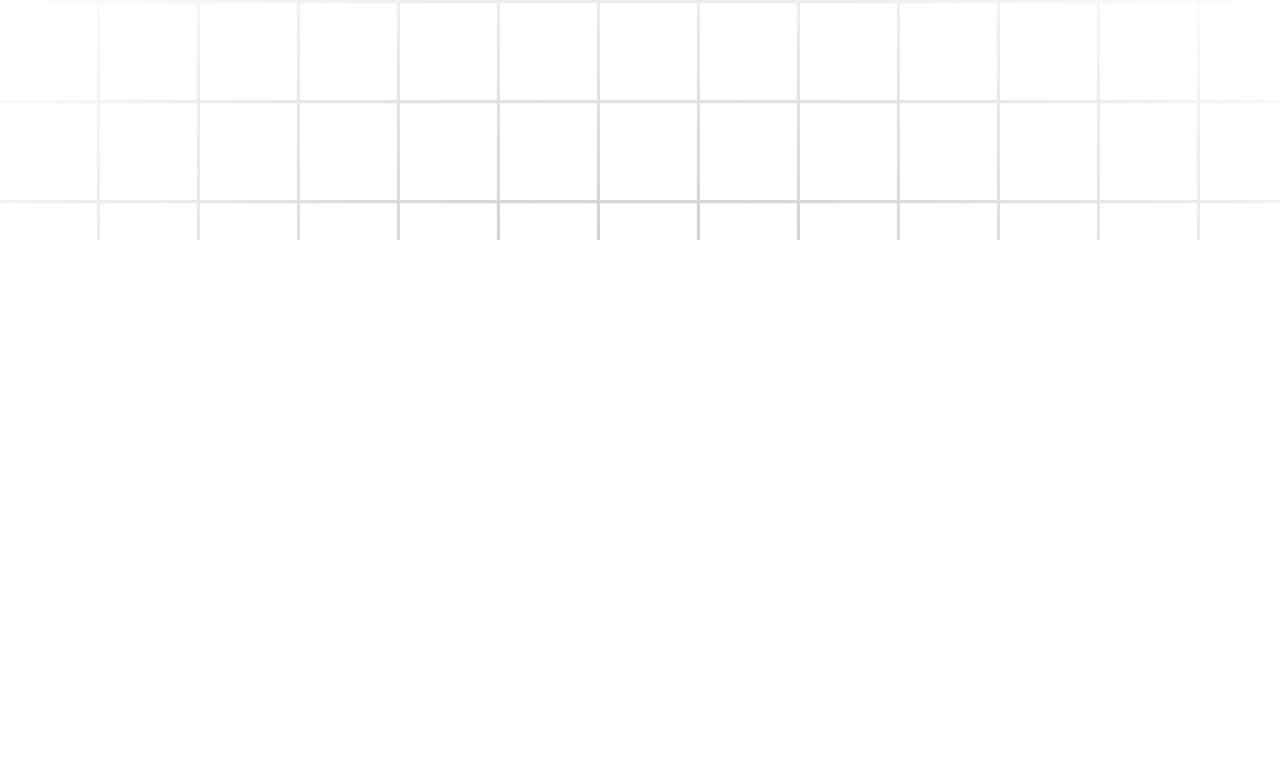
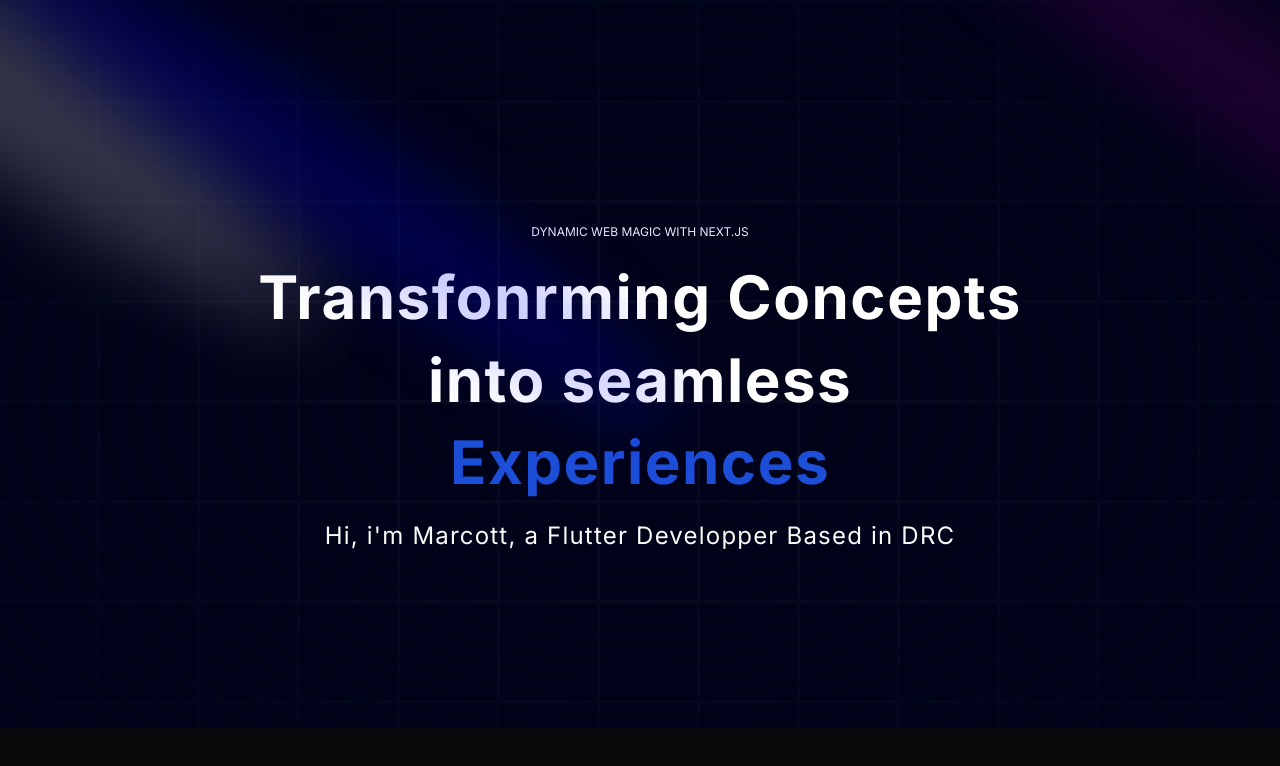
Before and after one commit to mkasang/portofolio, a Next.js app: page / in a window 1280 px wide. Shown: the top 766 px of the page. Built offline with nearby package versions, Linux system fonts and the light colour scheme.

Commit message:
First Text

```diff
--- a/app/layout.tsx
+++ b/app/layout.tsx
@@ -19,7 +19,7 @@
     <html lang="en">
       <body className={inter.className}> <ThemeProvider
             attribute="class"
-            defaultTheme="system"
+            defaultTheme="dark"
             enableSystem
             disableTransitionOnChange
           >
--- a/components/Hero.tsx
+++ b/components/Hero.tsx
@@ -1,23 +1,30 @@
 import React from 'react'
 import { Spotlight } from './ui/Spotlight'
+import { TextGenerateEffect } from './ui/TextGeneratorEffect'
 
 const Hero = () => {
   return (
     <div className='pb-20 pt-36'>
         <div>
           <Spotlight className="-top-40 -left-10 md:-left-32 md:-top-20 h-screen"  fill="white"/>
-          <Spotlight className="top-10 -left-full h-[80vh] w-[50vw]"  fill="purple"/>
-          <Spotlight className="top-28 -left-80 h-[80vh] w-[50vw]"  fill="blue"/>
+          <Spotlight className="top-10 left-full h-[80vh] w-[50vw]"  fill="purple"/>
+          <Spotlight className="top-28 left-80 h-[80vh] w-[50vw]"  fill="blue"/>
         </div>
-        <div className="h-screen w-full dark:bg-black-100 bg-white  dark:bg-grid-white/[0.*3] bg-grid-black/[0.2]  flex items-center justify-center absolute top-0 left-0">
-      {/* Radial gradient for the container to give a faded look */}
-      <div className="absolute pointer-events-none inset-0 flex items-center justify-center dark:bg-black-100 bg-white [mask-image:radial-gradient(ellipse_at_center,transparent_20%,black)]"/>
-    </div>
-    <div className='flex justify-center'>
+        <div className="h-screen w-full dark:bg-black-100 bg-white  dark:bg-grid-white/[0.03] bg-grid-black/[0.2] flex items-center justify-center absolute top-0 left-0">
+        <div className="absolute pointer-events-none inset-0 flex items-center justify-center dark:bg-black-100 bg-white [mask-image:radial-gradient(ellipse_at_center,transparent_20%,black)]"/>
+        </div>
+    <div className='flex justify-center relative my-20'>
       <div className='max-w-[89vw] md:max-w-2xl lg:max-w-[60vw] flex-col items-center justify-center'>
         <h2 className='uppercase tracking-widest, text-xs text-center text-blue-100'>
           Dynamic web magic with next.js
         </h2>
+        <TextGenerateEffect
+        className='text-center text-[40px] md:text-5xl lg:text-6xl'
+         words='Transfonrming Concepts into seamless Experiences'
+        />
+        <p className='text-center md:tracking-wider mb-4 text-lg md:text-lg lg:text-2xl'>
+          Hi, i&apos;m  Marcott, a Flutter Developper Based in DRC
+        </p>
       </div>
     </div>
     </div>
--- /dev/null
+++ b/components/ui/TextGeneratorEffect.tsx
@@ -0,0 +1,54 @@
+"use client";
+import { useEffect } from "react";
+import { motion, stagger, useAnimate } from "framer-motion";
+import { cn } from "@/lib/utils";
+
+export const TextGenerateEffect = ({
+  words,
+  className,
+}: {
+  words: string;
+  className?: string;
+}) => {
+  const [scope, animate] = useAnimate();
+  let wordsArray = words.split(" ");
+  useEffect(() => {
+    animate(
+      "span",
+      {
+        opacity: 1,
+      },
+      {
+        duration: 2,
+        delay: stagger(0.2),
+      }
+    );
+  }, [scope.current]);
+
+  const renderWords = () => {
+    return (
+      <motion.div ref={scope}>
+        {wordsArray.map((word, idx) => {
+          return (
+            <motion.span
+              key={word + idx}
+              className={`${idx>3 ? 'text-blue-700' : 'dark:text-white text-black'} opacity-0`}
+            >
+              {word}{" "}
+            </motion.span>
+          );
+        })}
+      </motion.div>
+    );
+  };
+
+  return (
+    <div className={cn("font-bold", className)}>
+      <div className="my-4">
+        <div className=" dark:text-white text-black leading-snug tracking-wide">
+          {renderWords()}
+        </div>
+      </div>
+    </div>
+  );
+};
```
